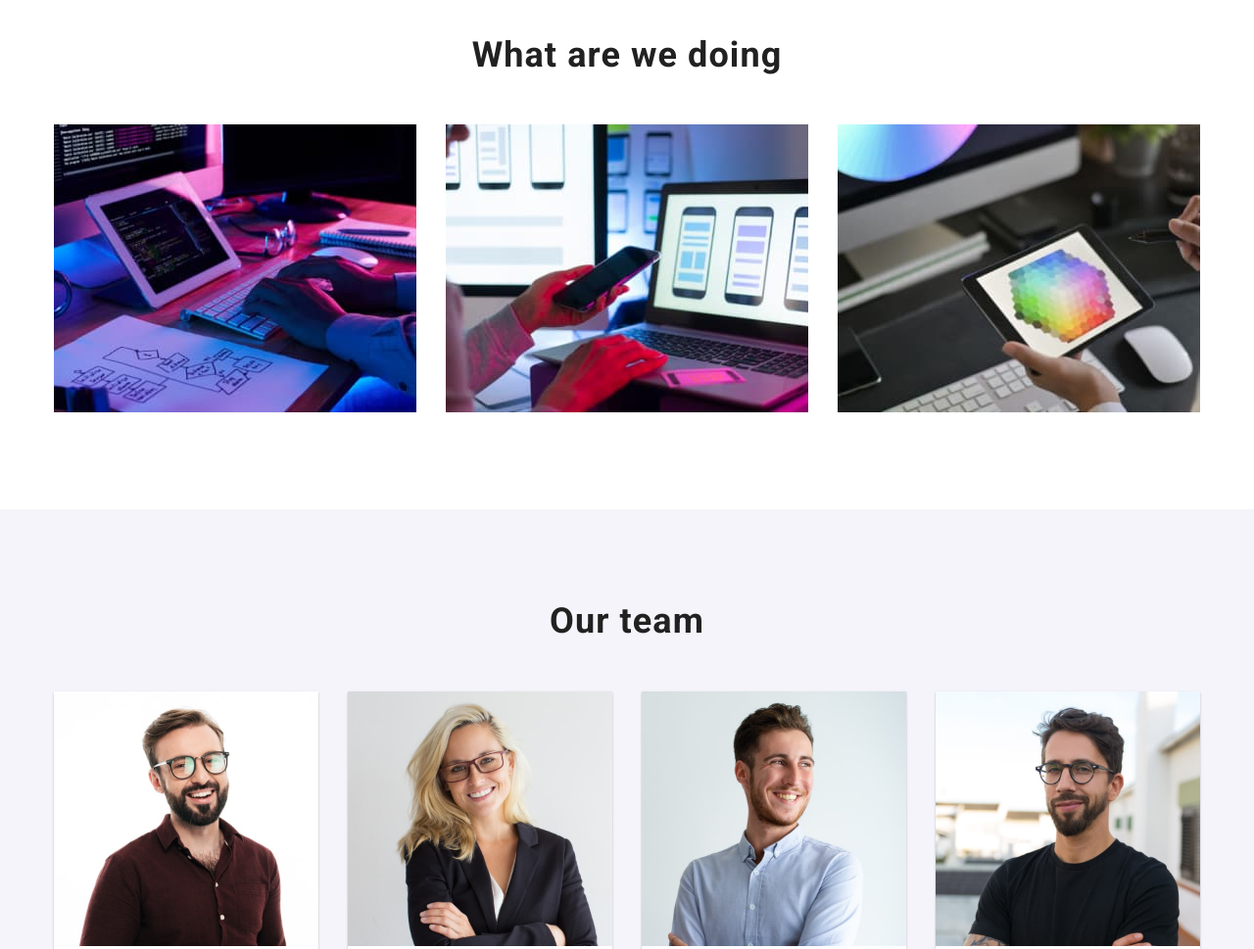
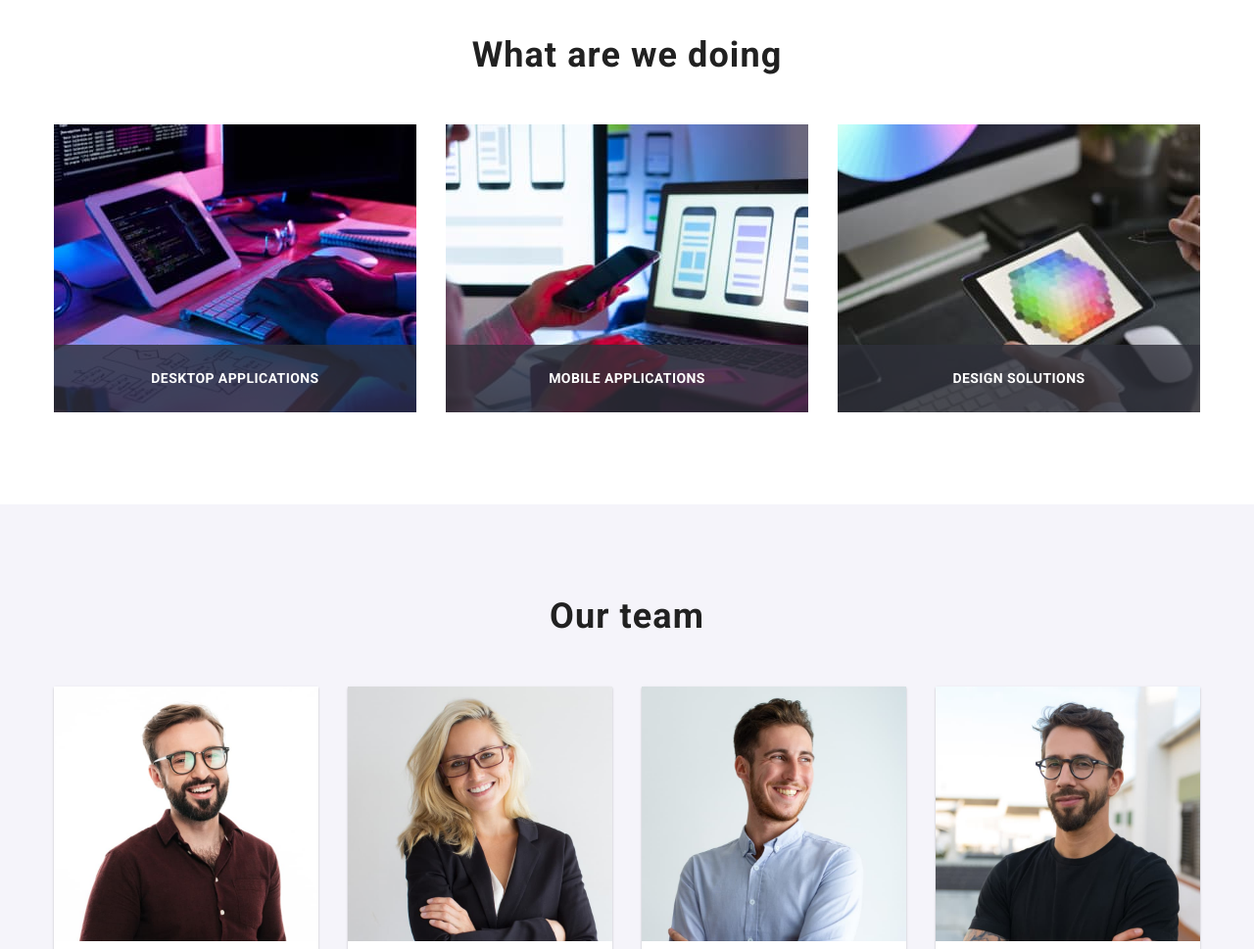
Before and after one commit to OleksandrVoitko/web-studio, a plain HTML site: page index.html in a window 1280 px wide. Shown: the part 1080-2049 px from the top of the page at 98% size. Drawn offline with nearby package versions, Linux system fonts and the light colour scheme.

Commit message:
Title from images in the section WHAT WE DO - is done.

```diff
--- a/index.html
+++ b/index.html
@@ -31,7 +31,7 @@
           <ul class="navigation-list list">
             <li class="navigation-list-item">
               <a
-                class="navigation-list-link link link-aktive"
+                class="navigation-list-link link link-active"
                 href="./index.html"
                 >Studio</a
               >
@@ -140,29 +140,38 @@
             <li class="we-do-list-item">
               <img
                 class="image"
-                src="img/what-we-do/box-1.jpg"
+                src="./img/what-we-do/box-1.jpg"
                 alt="photo - desktop application development"
                 width="370"
                 height="294"
               />
+              <a class="link" href=""
+                ><h3 class="title">Desktop applications</h3></a
+              >
             </li>
             <li class="we-do-list-item">
               <img
                 class="image"
-                src="img/what-we-do/box-2.jpg"
+                src="./img/what-we-do/box-2.jpg"
                 alt="photo - mobile application development"
                 width="370"
                 height="294"
               />
+              <a class="link" href=""
+                ><h3 class="title">Mobile applications</h3></a
+              >
             </li>
             <li class="we-do-list-item">
               <img
                 class="image"
-                src="img/what-we-do/box-3.jpg"
+                src="./img/what-we-do/box-3.jpg"
                 alt="photo - design development"
                 width="370"
                 height="294"
               />
+              <a class="link" href=""
+                ><h3 class="title">Design solutions</h3></a
+              >
             </li>
           </ul>
         </div>
@@ -425,8 +434,8 @@
                 href=""
                 aria-label="link to company foster peters"
                 ><svg width="84.44" height="40.62">
-                  <use href="./img/sprite.svg#icon-customer-4"></use></a
-              >
+                  <use href="./img/sprite.svg#icon-customer-4"></use></svg
+              ></a>
             </li>
             <li class="customers-list-item">
               <a
@@ -435,8 +444,7 @@
                 aria-label="link to company brand icon"
                 ><svg width="62.54" height="45.43">
                   <use href="./img/sprite.svg#icon-customer-5"></use></svg
-              ></a
-              >
+              ></a>
             </li>
             <li class="customers-list-item">
               <a
@@ -445,8 +453,7 @@
                 aria-label="link to company tagline"
                 ><svg width="93.79" height="43.93">
                   <use href="./img/sprite.svg#icon-customer-6"></use></svg
-              ></a
-              >
+              ></a>
             </li>
           </ul>
         </div>
@@ -487,8 +494,7 @@
                 target="_blank"
                 ><svg class="link-icon" width="20" height="20">
                   <use href="./img/sprite.svg#icon-instagram"></use></svg
-              ></a
-              >
+              ></a>
             </li>
             <li class="footer-list-item">
               <a
@@ -498,8 +504,7 @@
                 target="_blank"
                 ><svg class="link-icon" width="20" height="20">
                   <use href="./img/sprite.svg#icon-twitter"></use></svg
-              ></a
-              >
+              ></a>
             </li>
             <li class="footer-list-item">
               <a
@@ -509,8 +514,7 @@
                 target="_blank"
                 ><svg class="link-icon" width="20" height="20">
                   <use href="./img/sprite.svg#icon-facebook"></use></svg
-              ></a
-              >
+              ></a>
             </li>
             <li class="footer-list-item">
               <a
@@ -520,8 +524,7 @@
                 target="_blank"
                 ><svg class="link-icon" width="20" height="20">
                   <use href="./img/sprite.svg#icon-linkedin"></use></svg
-              ></a
-              >
+              ></a>
             </li>
           </ul>
         </div>
--- a/styles/styles.css
+++ b/styles/styles.css
@@ -258,6 +258,7 @@ p {
   letter-spacing: 0.03em;
   text-transform: uppercase;
 }
+
 .features-list-item .icon {
 }
 
@@ -291,8 +292,37 @@ p {
   display: flex;
 }
 
+.we-do-list-item {
+  position: relative;
+}
+
 .we-do-list-item:not(:last-child) {
   margin-right: 30px;
+}
+
+.we-do-list-item .image {
+  display: block;
+}
+
+.we-do-list-item .title {
+  position: absolute;
+  bottom: 0;
+
+  width: 100%;
+  margin: 0px;
+  padding-top: 27px;
+  padding-bottom: 27px;
+
+  font-style: normal;
+  font-weight: 700;
+  font-size: 14px;
+  line-height: 1.14;
+  text-align: center;
+  letter-spacing: 0.03em;
+  text-transform: uppercase;
+  color: #ffffff;
+
+  background: rgba(47, 48, 58, 0.8);
 }
 
 /* Section OUR TEAM */
```
Also changed, not shown: portfolio.html (+19 -10 lines).
